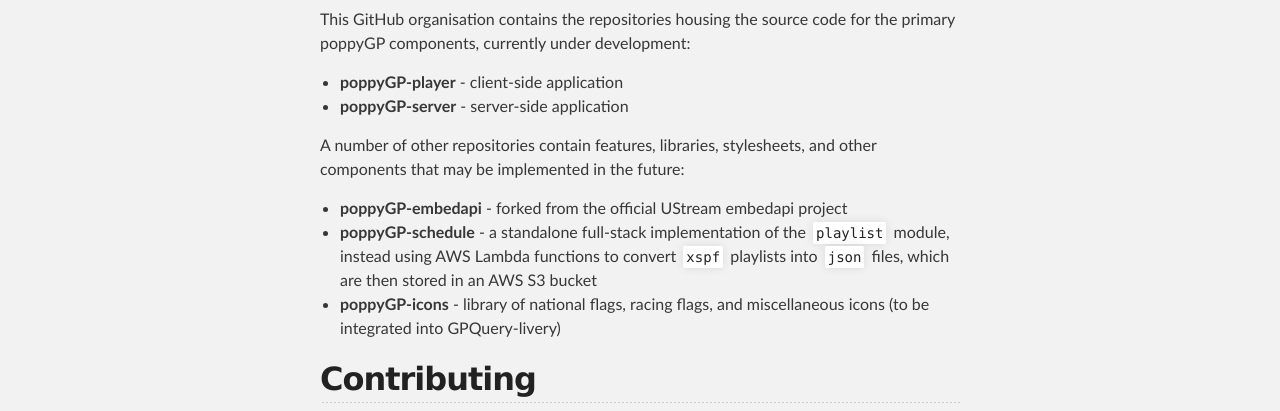
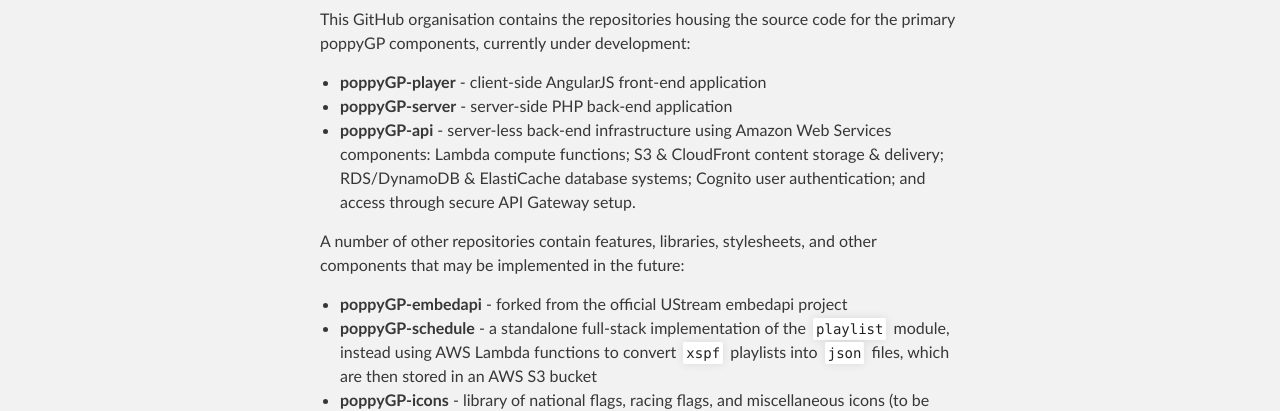
Before and after one commit to poppyGP/poppygp.github.io, a plain HTML site: page index.html in a window 1280 px wide. Shown: the part 421-832 px from the top of the page. Drawn offline with Linux system fonts and the light colour scheme.

Commit message:
Replace master branch with page content via GitHub

```diff
--- a/index.html
+++ b/index.html
@@ -37,9 +37,11 @@
 
 <ul>
 <li>
-<strong>poppyGP-player</strong> - client-side application</li>
+<strong>poppyGP-player</strong> - client-side AngularJS front-end application</li>
 <li>
-<strong>poppyGP-server</strong> - server-side application</li>
+<strong>poppyGP-server</strong> - server-side PHP back-end application </li>
+<li>
+<strong>poppyGP-api</strong> - server-less back-end infrastructure using Amazon Web Services components: Lambda compute functions; S3 &amp; CloudFront content storage &amp; delivery; RDS/DynamoDB &amp; ElastiCache database systems; Cognito user authentication; and access through secure API Gateway setup.</li>
 </ul>
 
 <p>A number of other repositories contain features, libraries, stylesheets, and other components that may be implemented in the future:</p>
```
Also changed, not shown: params.json (+1 -1 lines).
